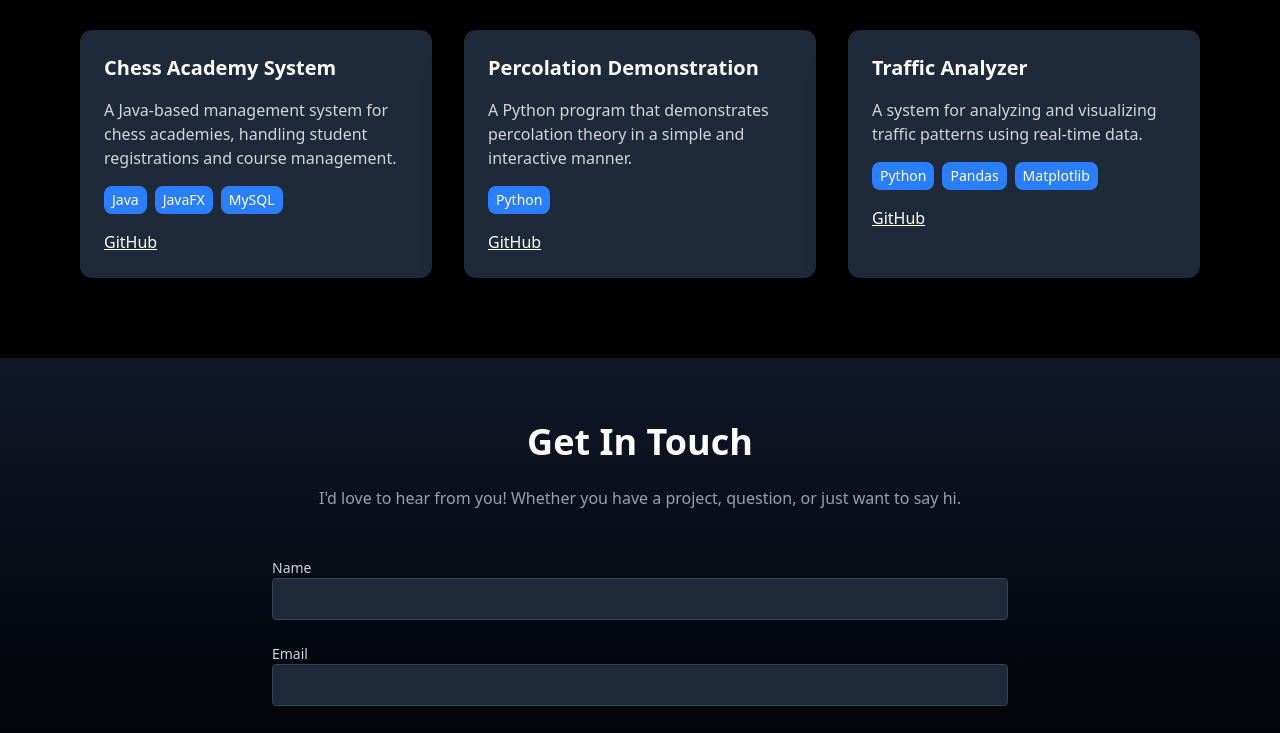
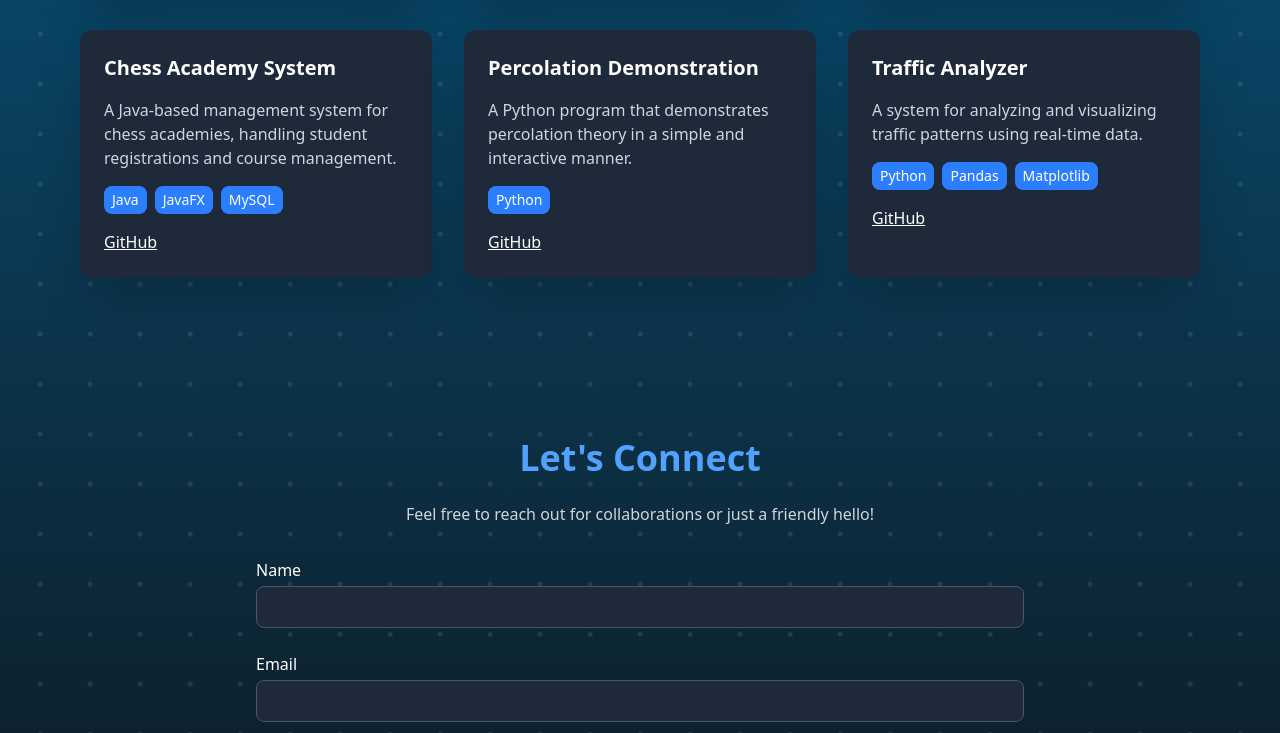
Before and after one commit to Anuja-jayasinghe/My-Portfolio, a Next.js app: page / in a window 1280 px wide. Shown: the part 2006-2739 px from the top of the page. Built offline with nearby package versions, Linux system fonts and the light colour scheme.

Commit message:
centralize background colour config

```diff
--- a/src/app/components/AboutSection.jsx
+++ b/src/app/components/AboutSection.jsx
@@ -5,7 +5,7 @@ import Image from 'next/image'; // We'll use Next.js Image component
 
 const AboutSection = () => {
   return (
-    <section id="about" className="w-full min-h-screen flex items-center justify-center bg-black text-white py-10 px-5">
+    <section id="about" className="w-full min-h-screen flex items-center justify-center text-white py-10 px-5">
       <div className="max-w-6xl w-full flex flex-col md:flex-row items-center justify-between gap-10">
 
         {/* Profile Image */}
--- a/src/app/components/ContactSection.jsx
+++ b/src/app/components/ContactSection.jsx
@@ -1,66 +1,97 @@
-'use client';
-import React from 'react';
+"use client";
+import React, { useRef, useState } from "react";
 
-export default function ContactSection() {
+const ContactSection = () => {
+  const formRef = useRef(null);
+  const [showThankYou, setShowThankYou] = useState(false);
+
+  const handleSubmit = (e) => {
+    e.preventDefault();
+
+    setShowThankYou(true);
+
+    // Submit the form after a short delay
+    setTimeout(() => {
+      formRef.current.submit();
+    }, 2000);
+  };
+
   return (
-    <section className="py-16 bg-gradient-to-b from-gray-900 to-black text-white">
-      <div className="max-w-3xl mx-auto px-4">
-        <h2 className="text-4xl font-bold text-center mb-6">Get In Touch</h2>
-        <p className="text-center text-gray-400 mb-12">
-          I'd love to hear from you! Whether you have a project, question, or just want to say hi.
+    <section id="contact" className="py-20 px-4 text-white relative">
+      <div className="max-w-3xl mx-auto text-center">
+        <h2 className="text-4xl font-bold mb-6 text-blue-400">Let's Connect</h2>
+        <p className="mb-8 text-gray-300">
+          Feel free to reach out for collaborations or just a friendly hello!
         </p>
 
         <form
-          action="https://formcarry.com/s/YOUR_FORM_ID"
+          ref={formRef}
+          action="https://formcarry.com/s/iA3YQgTg3b9"
           method="POST"
-          className="space-y-6"
+          onSubmit={handleSubmit}
+          className="space-y-6 text-left"
         >
+          {/* 👇 Updated to redirect to your /thank-you page */}
+          <input type="hidden" name="_redirect" value="https://anujajay.com/thank-you" />
+
           <div>
-            <label className="block text-sm text-gray-300">Name</label>
+            <label htmlFor="name" className="block mb-1">Name</label>
             <input
               type="text"
               name="name"
               required
-              className="w-full bg-gray-800 border border-gray-700 px-4 py-2 rounded focus:outline-none focus:border-blue-500"
+              className="w-full px-4 py-2 bg-gray-800 text-white rounded-lg border border-gray-600 focus:outline-none focus:ring-2 focus:ring-blue-500"
             />
           </div>
+
           <div>
-            <label className="block text-sm text-gray-300">Email</label>
+            <label htmlFor="email" className="block mb-1">Email</label>
             <input
               type="email"
               name="email"
               required
-              className="w-full bg-gray-800 border border-gray-700 px-4 py-2 rounded focus:outline-none focus:border-blue-500"
+              className="w-full px-4 py-2 bg-gray-800 text-white rounded-lg border border-gray-600 focus:outline-none focus:ring-2 focus:ring-blue-500"
             />
           </div>
+
           <div>
-            <label className="block text-sm text-gray-300">Message</label>
+            <label htmlFor="message" className="block mb-1">Message</label>
             <textarea
               name="message"
               rows="5"
               required
-              className="w-full bg-gray-800 border border-gray-700 px-4 py-2 rounded focus:outline-none focus:border-blue-500"
+              className="w-full px-4 py-2 bg-gray-800 text-white rounded-lg border border-gray-600 focus:outline-none focus:ring-2 focus:ring-blue-500"
             ></textarea>
           </div>
+
           <button
             type="submit"
-            className="bg-blue-600 hover:bg-blue-700 text-white px-6 py-2 rounded-md transition-all"
+            className="w-full bg-blue-500 hover:bg-blue-600 text-white font-semibold py-2 px-4 rounded-lg transition-all"
           >
             Send Message
           </button>
         </form>
 
-        <div className="mt-10 text-center space-y-3">
-          <p>📧 <a href="mailto:anujajayasinhe@gmail.com" className="text-blue-400">anujajayasinhe@gmail.com</a></p>
-          <div className="flex justify-center gap-4 mt-4 text-xl">
-            <a href="https://linkedin.com/in/anuja-jayasinghe" target="_blank" rel="noreferrer">🔗 LinkedIn</a>
-            <a href="https://twitter.com/anujajayasinhe" target="_blank" rel="noreferrer">🐦 Twitter</a>
-            <a href="https://instagram.com/anu.ja_j" target="_blank" rel="noreferrer">📸 Instagram</a>
-            <a href="https://discordapp.com/users/758840991691046933/" target="_blank" rel="noreferrer">💬 Discord</a>
-            <a href="https://facebook.com/anuja.jayasinghe.75" target="_blank" rel="noreferrer">📘 Facebook</a>
+        <div className="mt-10 flex justify-center space-x-6 text-xl">
+          <a href="https://linkedin.com/in/anuja-jayasinghe" target="_blank" className="hover:text-blue-400">LinkedIn</a>
+          <a href="mailto:anujajayasinhe@gmail.com" className="hover:text-blue-400">Email</a>
+          <a href="https://twitter.com/anujajayasinhe" target="_blank" className="hover:text-blue-400">Twitter</a>
+          <a href="https://instagram.com/anu.ja_j" target="_blank" className="hover:text-pink-500">Instagram</a>
+          <a href="https://discordapp.com/users/758840991691046933/" target="_blank" className="hover:text-indigo-400">Discord</a>
+          <a href="https://www.facebook.com/anuja.jayasinghe.75" target="_blank" className="hover:text-blue-600">Facebook</a>
+        </div>
+      </div>
+
+      {showThankYou && (
+        <div className="fixed inset-0 bg-black bg-opacity-70 flex items-center justify-center z-50">
+          <div className="bg-gray-900 p-8 rounded-lg shadow-lg text-center border border-blue-500">
+            <h3 className="text-2xl font-bold text-blue-400 mb-2">Thank you!</h3>
+            <p className="text-gray-300">Redirecting...</p>
           </div>
         </div>
-      </div>
+      )}
     </section>
   );
-}
+};
+
+export default ContactSection;
--- a/src/app/components/ProjectsSection.jsx
+++ b/src/app/components/ProjectsSection.jsx
@@ -46,7 +46,7 @@ const projects = [
 
 const ProjectsSection = () => {
   return (
-    <section id="projects" className="py-20 bg-black text-white">
+    <section id="projects" className="py-20 text-white">
       <div className="container mx-auto px-4 max-w-6xl">
         <h2 className="text-3xl font-bold mb-10 text-center">
           Some Things I've Built
--- /dev/null
+++ b/src/app/components/thank-you.jsx
@@ -0,0 +1,23 @@
+"use client";
+import { useEffect } from "react";
+import { useRouter } from "next/navigation";
+
+export default function ThankYouPage() {
+  const router = useRouter();
+
+  useEffect(() => {
+    const timer = setTimeout(() => {
+      router.push("/");
+    }, 3000); // redirect after 3 seconds
+
+    return () => clearTimeout(timer);
+  }, [router]);
+
+  return (
+    <div className="min-h-screen bg-black flex flex-col justify-center items-center text-center px-4 text-white">
+      <h1 className="text-4xl font-bold mb-2">🎉 Thank you!</h1>
+      <p className="text-lg mb-1">Your message has been sent.</p>
+      <p className="text-sm opacity-80">Redirecting to homepage...</p>
+    </div>
+  );
+}
--- a/src/app/globals.css
+++ b/src/app/globals.css
@@ -2,17 +2,29 @@
 
 :root {
   --foreground-rgb: 255, 255, 255;
-  --background-start-rgb: 0, 0, 0;
+  --background-start-rgb: 0, 162, 255;
   --background-end-rgb: 15, 15, 15;
 }
 
 body {
   color: rgb(var(--foreground-rgb));
-  background: linear-gradient(
-    to bottom,
-    rgb(var(--background-start-rgb)),
-    rgb(var(--background-end-rgb))
-  );
+  background:
+    radial-gradient(circle at 50% 50%, rgba(255,255,255,0.1) 2px, transparent 3px) 0 0/50px 50px,
+    linear-gradient(
+      to bottom,
+      rgb(var(--background-start-rgb)),
+      rgb(var(--background-end-rgb))
+    );
+  animation: moveBackground 20s linear infinite;
   min-height: 100vh;
-  background-attachment: fixed;
+  background-attachment: scroll;
 }
+
+@keyframes moveBackground {
+  from {
+    background-position: 0 0, 0 0;
+  }
+  to {
+    background-position: 50px 50px, 0 0;
+  }
+}
```
Also changed, not shown: 1 other file (tests, documents, lock files or other folders).
